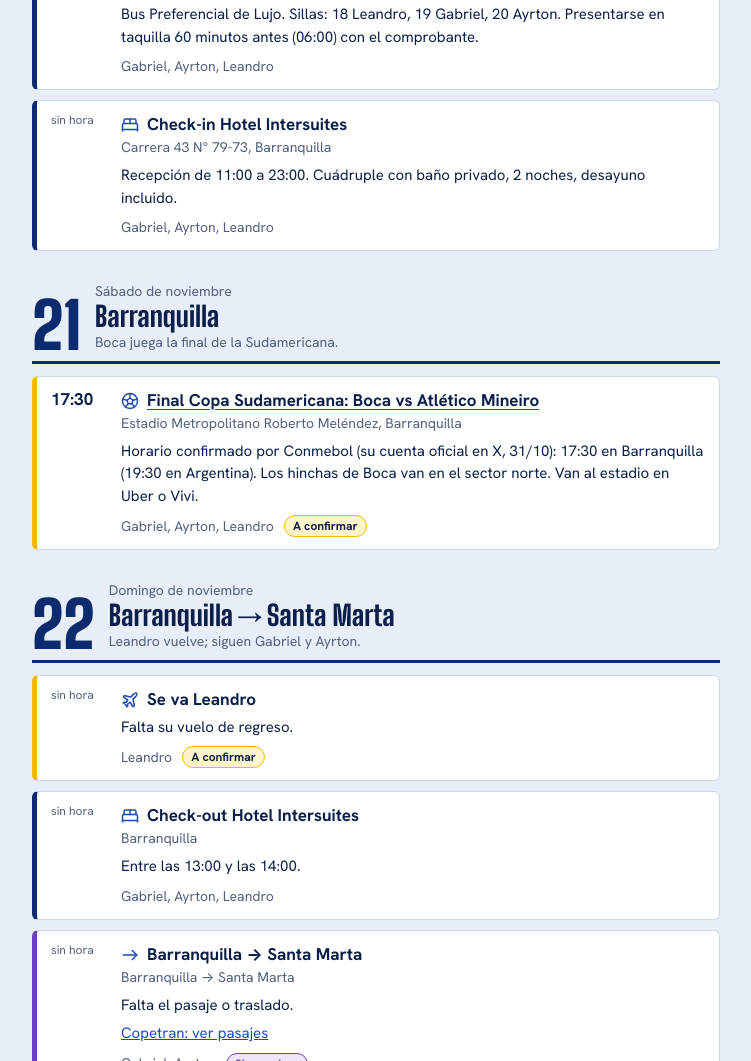
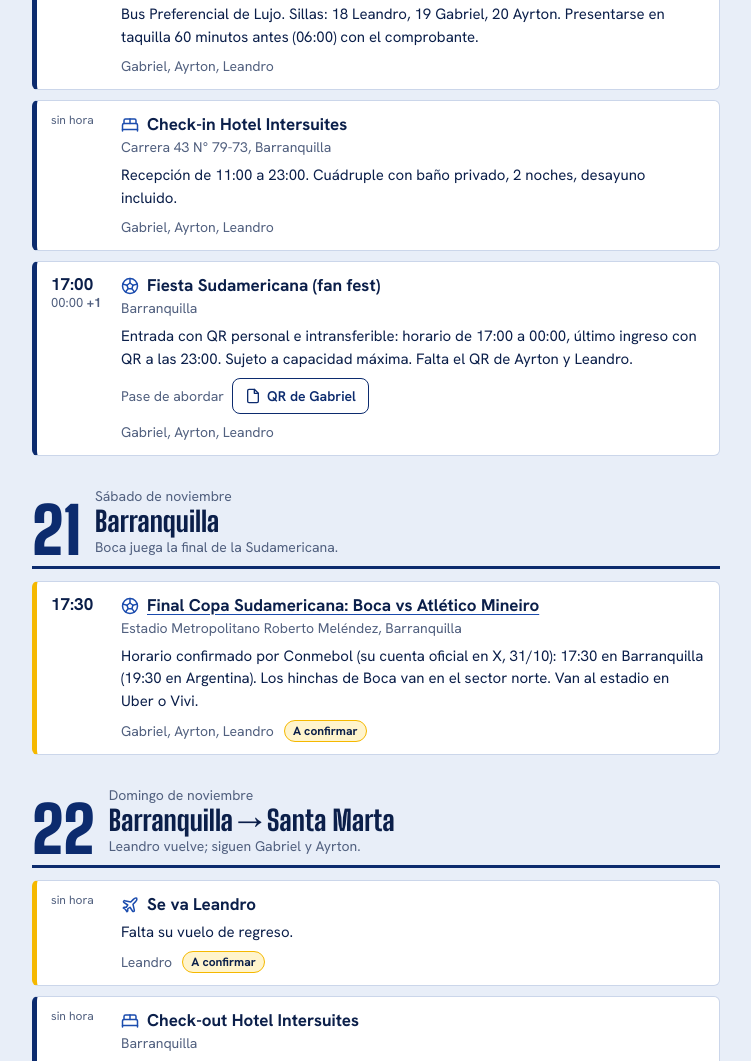
Before and after one commit to gcotegit/lasudacaesmiobsesion, a plain HTML site: page index.html in a window 1280 px wide. Shown: the part 4315-5376 px from the top of the page, without its empty margins (264-1015 px from the left). Drawn offline with Linux system fonts and the light colour scheme.

Commit message:
Fan fest del 20/11 con el QR de Gabriel
Co-Authored-By: Claude Sonnet 5.5 <noreply@anthropic.com>
Claude-Session: https://claude.ai/code/session_01HATWUyf1AvVhC2zNZLVWLq

```diff
--- a/datos.js
+++ b/datos.js
@@ -147,6 +147,13 @@ window.DATOS = {
       detalle: "Recepción de 11:00 a 23:00. Cuádruple con baño privado, 2 noches, desayuno incluido.",
       personas: "Gabriel, Ayrton, Leandro" },
 
+    { fecha: "2026-11-20", orden: 4, hora: "17:00", hora_fin: "00:00", fin_dia_siguiente: true, tipo: "partido", estado: "confirmado",
+      titulo: "Fiesta Sudamericana (fan fest)",
+      lugar: "Barranquilla",
+      detalle: "Entrada con QR personal e intransferible: horario de 17:00 a 00:00, último ingreso con QR a las 23:00. Sujeto a capacidad máxima. Falta el QR de Ayrton y Leandro.",
+      pases: [ { nombre: "QR de Gabriel", archivo: "pases/wPMQkFGBsxqAdrvh7Yf7ysRZ.png" } ],
+      personas: "Gabriel, Ayrton, Leandro" },
+
     { fecha: "2026-11-21", orden: 1, hora: "17:30", hora_fin: null, fin_dia_siguiente: false, tipo: "partido", estado: "a confirmar",
       mapa: "Estadio Metropolitano Roberto Meléndez, Barranquilla",
       titulo: "Final Copa Sudamericana: Boca vs Atlético Mineiro",
--- a/index.html
+++ b/index.html
@@ -182,7 +182,7 @@ footer p{margin:0;padding:18px 0}
     : esc(e.titulo);
 
   const pasesHTML = e => (Array.isArray(e.pases) && e.pases.length)
-    ? `<p class="pases"><span>Pase de abordar</span>${e.pases.filter(p => /^pases\/[\w.-]+\.pdf$/.test(p.archivo || '')).map(p => `<a href="${esc(p.archivo)}" target="_blank" rel="noopener"><svg viewBox="0 0 24 24" fill="none" stroke="currentColor" stroke-width="2" stroke-linecap="round" stroke-linejoin="round" aria-hidden="true"><path d="M14 2H6a2 2 0 0 0-2 2v16a2 2 0 0 0 2 2h12a2 2 0 0 0 2-2V8z"/><path d="M14 2v6h6"/></svg>${esc(p.nombre)}</a>`).join('')}</p>`
+    ? `<p class="pases"><span>Pase de abordar</span>${e.pases.filter(p => /^pases\/[\w.-]+\.(pdf|png|jpe?g)$/.test(p.archivo || '')).map(p => `<a href="${esc(p.archivo)}" target="_blank" rel="noopener"><svg viewBox="0 0 24 24" fill="none" stroke="currentColor" stroke-width="2" stroke-linecap="round" stroke-linejoin="round" aria-hidden="true"><path d="M14 2H6a2 2 0 0 0-2 2v16a2 2 0 0 0 2 2h12a2 2 0 0 0 2-2V8z"/><path d="M14 2v6h6"/></svg>${esc(p.nombre)}</a>`).join('')}</p>`
     : '';
 
   function evHTML(e) {
```
Also changed, not shown: pases/wPMQkFGBsxqAdrvh7Yf7ysRZ.png (added).
